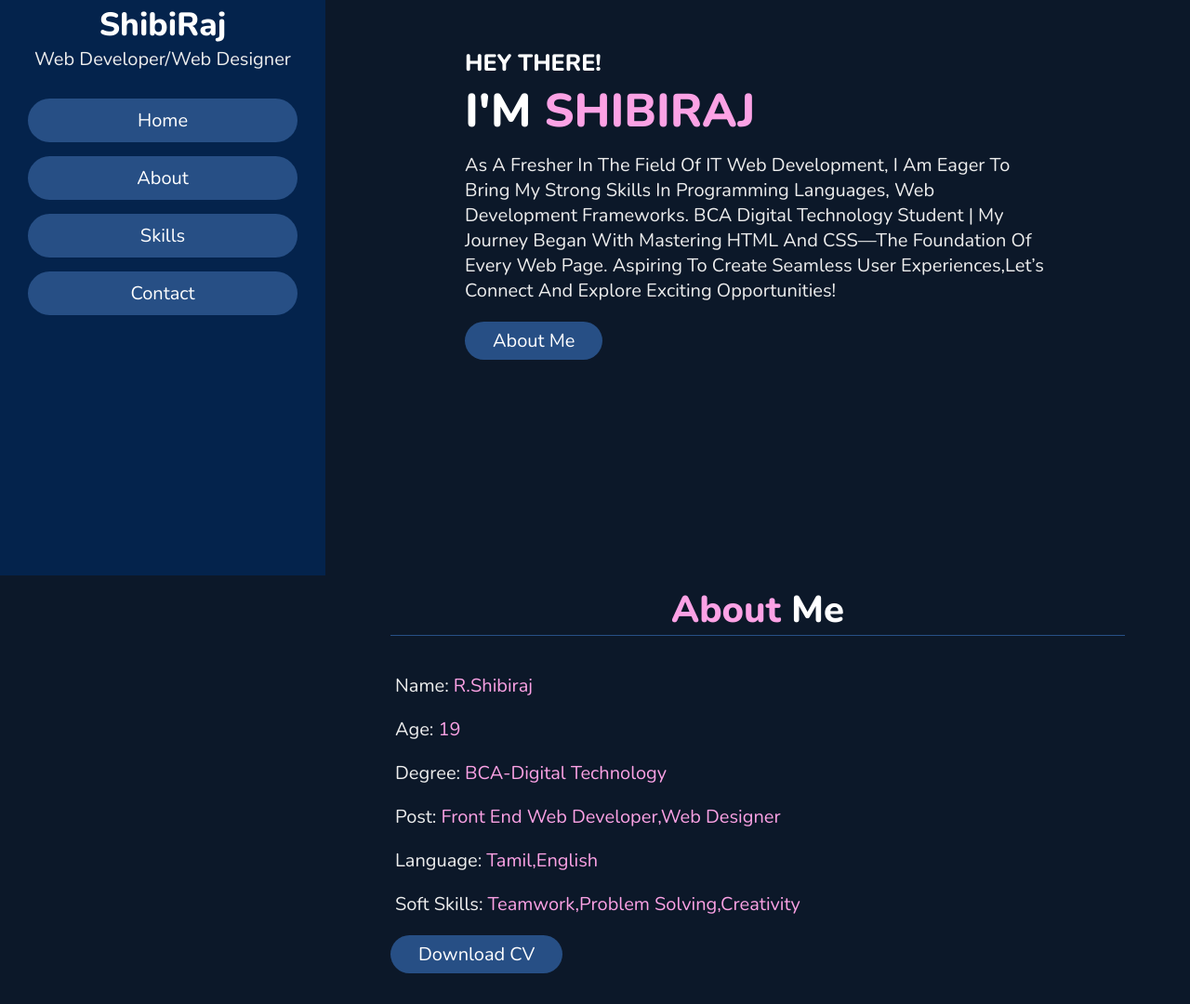
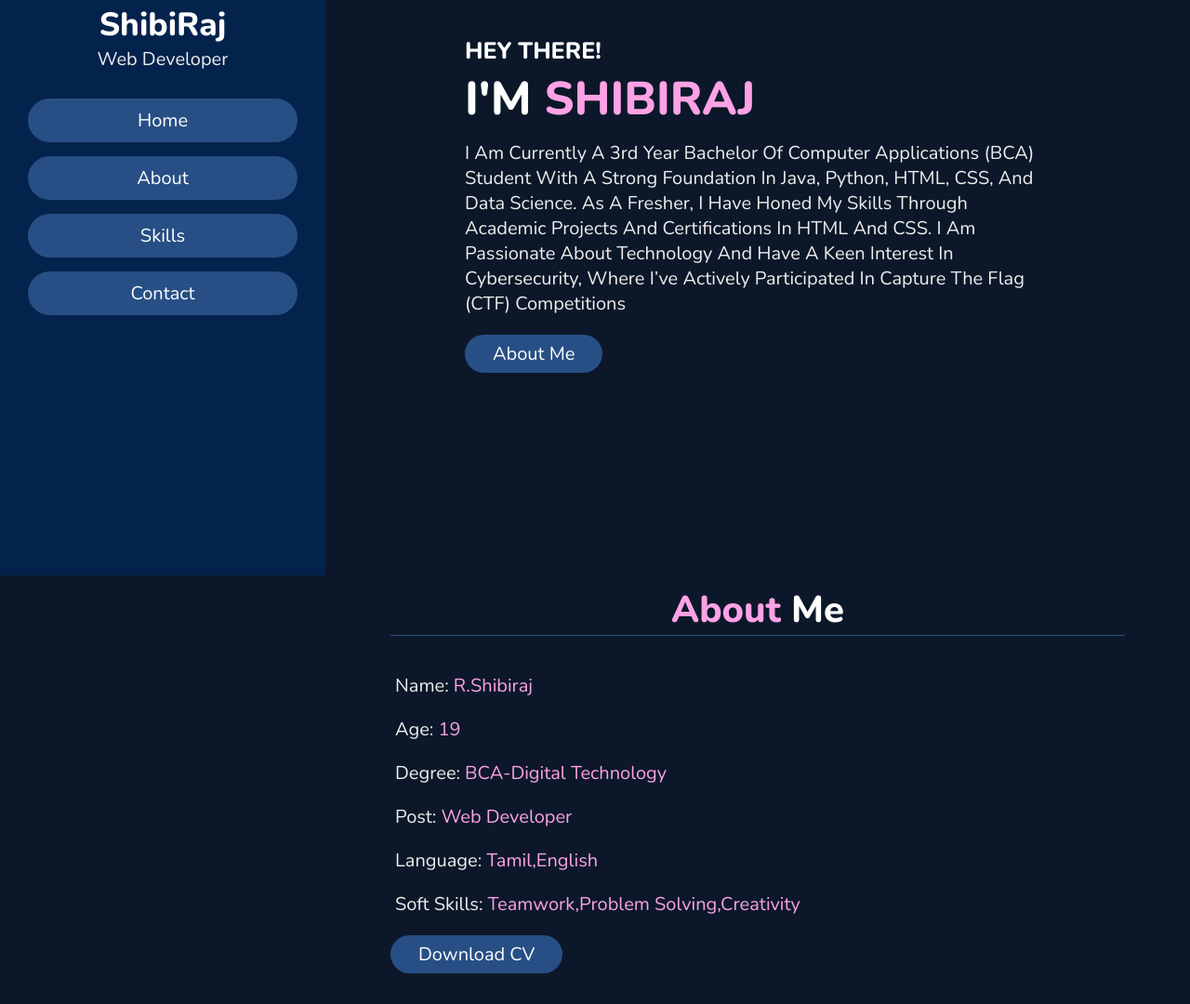
Before and after one commit to shibi22/personal-portfolio, a plain HTML site: page index.html in a window 1280 px wide. Shown: the part 181-1261 px from the top of the page at 93% size. Drawn offline with nearby package versions, Linux system fonts and the light colour scheme; a script that the page names is missing.

Commit message:
Updated index.html file to reflect new data

```diff
--- a/index.html
+++ b/index.html
@@ -31,7 +31,7 @@
       <div class="main">
         <img src="./image/img2.jpg.jpeg" alt="not found" />
         <h3 class="name">ShibiRaj</h3>
-        <p class="post">Web Developer/Web Designer</p>
+        <p class="post">Web Developer</p>
       </div>
       <nav class="navbar">
 
@@ -52,10 +52,9 @@
       <h3>HEY THERE!</h3>
       <h1>I'M <span>SHIBIRAJ</span></h1>
       <p>
-        As a fresher in the field of IT Web development, I am eager to bring my strong skills in programming
-        languages, web development frameworks. BCA Digital Technology Student | My journey began with
-        mastering HTML and CSS—the foundation of every web page. Aspiring to create seamless user
-        experiences,Let’s connect and explore exciting opportunities!
+        I am currently a 3rd year Bachelor of Computer Applications (BCA) student with a strong foundation in Java, Python, HTML, CSS, and Data Science.
+        As a fresher, I have honed my skills through academic projects and certifications in HTML and CSS. I am passionate about technology and have a keen interest in cybersecurity,
+        where I’ve actively participated in Capture the Flag (CTF) competitions
       </p>
       <a href="#about"><button class="btn">About me</button></a>
     </section>
@@ -70,7 +69,7 @@
           <h3><span>Name:</span>R.Shibiraj</h3>
           <h3><span>Age:</span>19</h3>
           <h3><span>Degree:</span>BCA-Digital Technology</h3>
-          <h3><span>post:</span>Front end web developer,Web Designer</h3>
+          <h3><span>post:</span>Web Developer</h3>
           <h3><span>language:</span>Tamil,English</h3>
           <h3><span>Soft Skills:</span>Teamwork,Problem Solving,Creativity</h3>
           <a href="./image/resume 2024.pdf">
@@ -99,13 +98,13 @@
         </li>
 
         <li>
-          <h4>JAVASCRIPT</h4>
+          <h4>java</h4>
           <span class="bar"><span class="js"></span></span
           ><!-- skill bar 3 -->
         </li>
 
         <li>
-          <h4>BOOTRAP</h4>
+          <h4>python</h4>
           <span class="bar"><span class="bs"></span></span
           ><!-- skill bar 4 -->
         </li>
```
